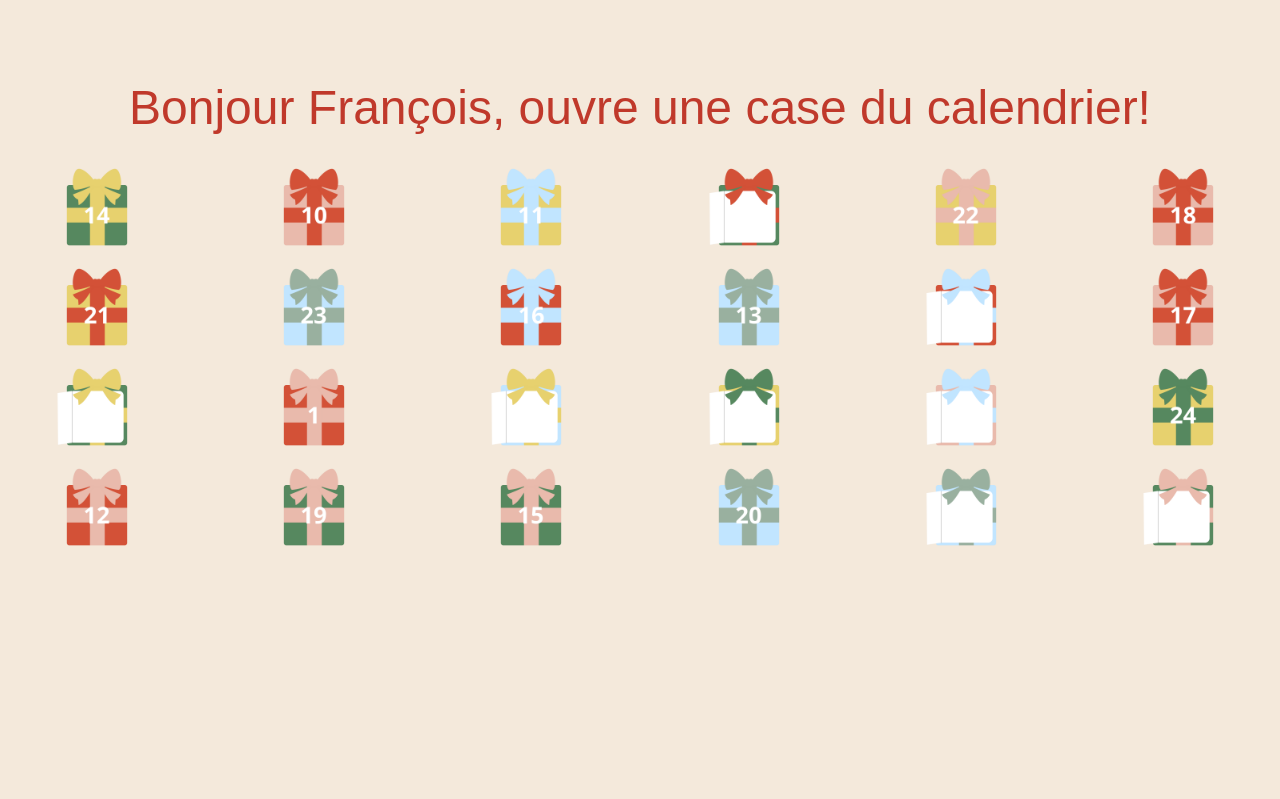
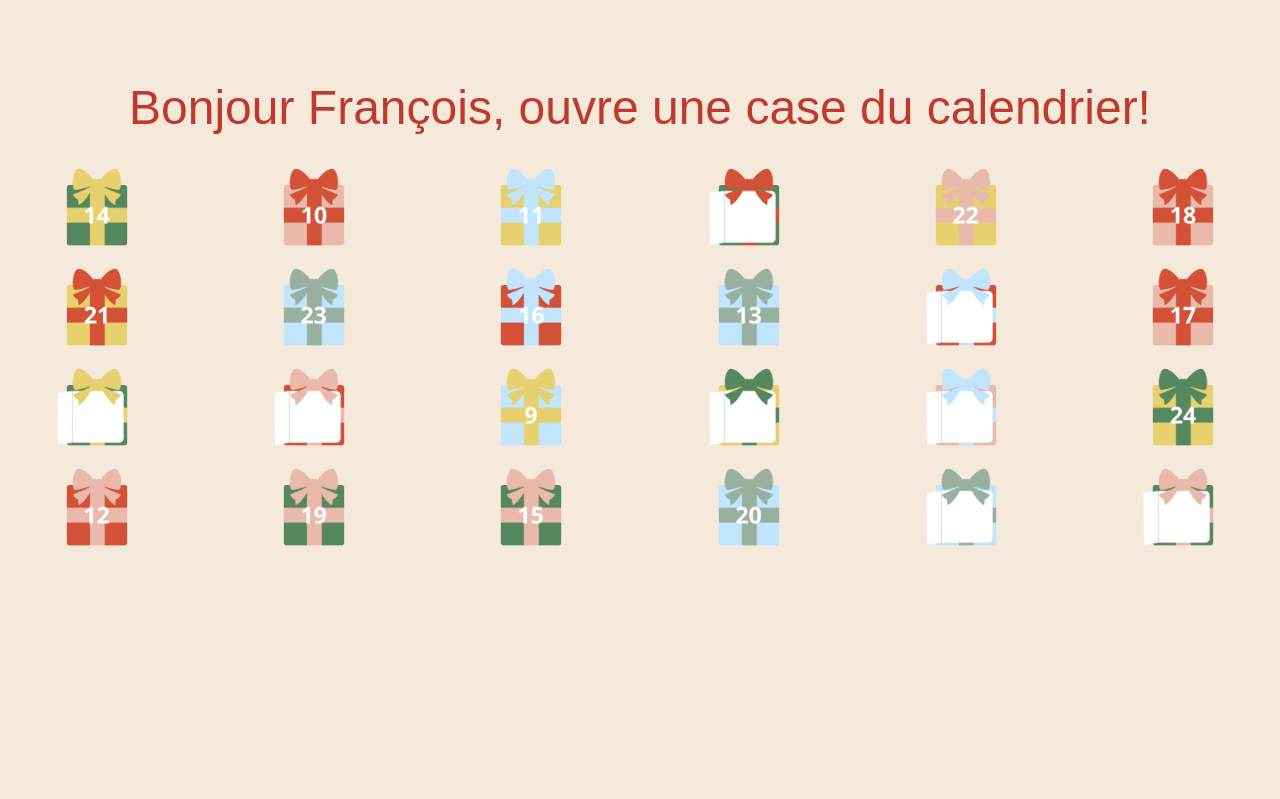
Before and after one commit to goudinium/calendrier, a Flask app: page / in a window 1280 px wide. Shown: the part 57-856 px from the top of the page. Run offline with Flask 3, Linux system fonts and the light colour scheme; a user stored in the database is signed in.

Commit message:
Résolution d'un bug d'affichage sur les cadeaux ouverts

```diff
--- a/petitcalendrier/routes.py
+++ b/petitcalendrier/routes.py
@@ -10,7 +10,7 @@ from petitcalendrier.models import User, Answer, Question
 @login_required
 def home():
     today = date.today()
-    days = [13, 9, 10, 7, 21, 17, 20, 22, 15, 12, 4, 16, 2, 0, 8, 5, 6, 23, 11, 18, 14, 19, 1, 3]
+    days = [14, 10, 11, 8, 22, 18, 21, 23, 16, 13, 5, 17, 3, 1, 9, 6, 7, 24, 12, 19, 15, 20, 2, 4]
     open_gifts = {day for day in range(1, today.day)}
     todays_question = Question.query.filter_by(day=today.day).first()
     if todays_question:
--- a/petitcalendrier/templates/home.j2
+++ b/petitcalendrier/templates/home.j2
@@ -9,11 +9,11 @@
     <div class="row">
     {% endif %}
         <div class="col-6 col-sm-4 col-md-2">
-            <a href="{{ url_for('day', day=day+1) }}">
+            <a href="{{ url_for('day', day=day) }}">
                 {% if day in open_gifts %}
-                <img src="{{ url_for('static', filename='images/gifts/open/cadeau_open'+(day+1)|string+'.png') }}" class="gift" name="case1" data-popup="images/question.jpg" data-open="images/cadeau_open1.png" alt="Cadeau1">
+                <img src="{{ url_for('static', filename='images/gifts/open/cadeau_open'+(day)|string+'.png') }}" class="gift" name="case1" data-popup="images/question.jpg" data-open="images/cadeau_open1.png" alt="Cadeau1">
                 {% else %}
-                <img src="{{ url_for('static', filename='images/gifts/closed/cadeau_close'+(day+1)|string+'.png') }}" class="gift" name="case1" data-popup="images/question.jpg" data-open="images/cadeau_open1.png" alt="Cadeau1">
+                <img src="{{ url_for('static', filename='images/gifts/closed/cadeau_close'+(day)|string+'.png') }}" class="gift" name="case1" data-popup="images/question.jpg" data-open="images/cadeau_open1.png" alt="Cadeau1">
                 {% endif %}
             </a>
         </div>
```
Also changed, not shown: instance/site.db (added).
